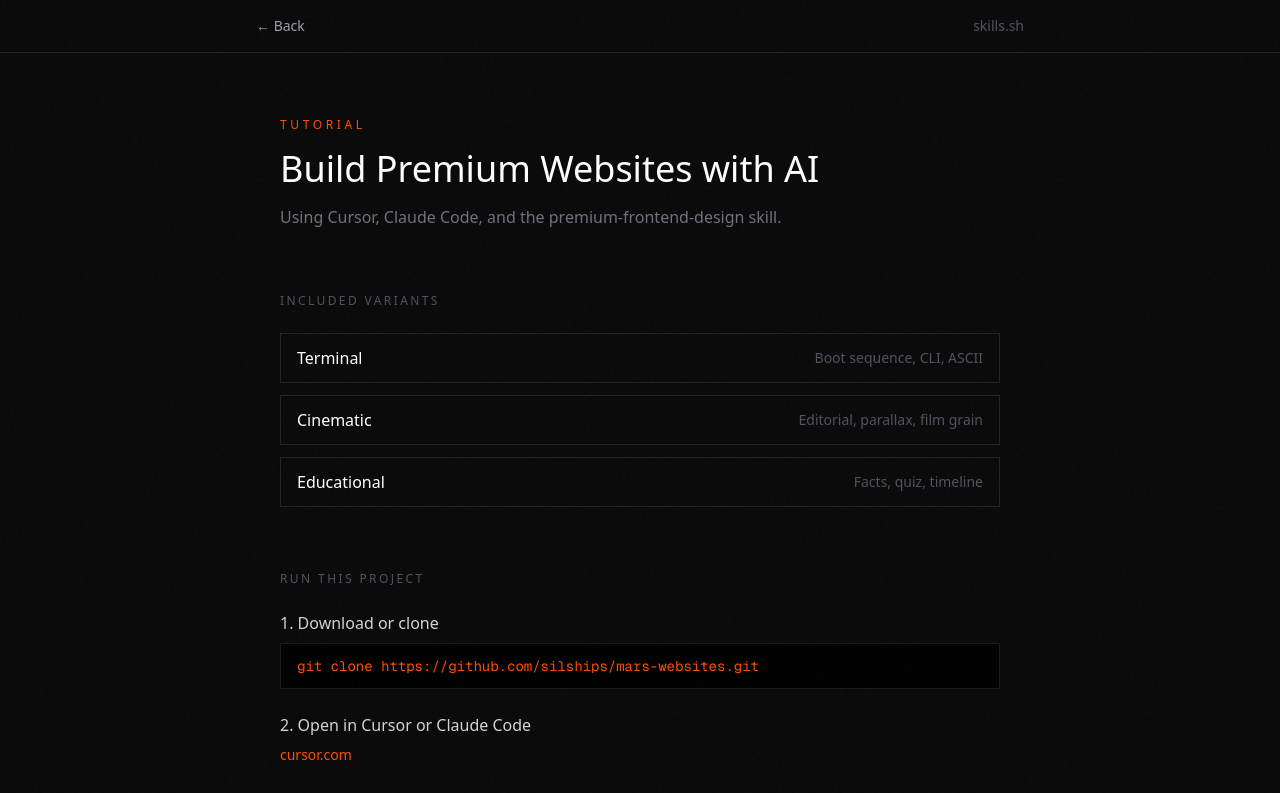
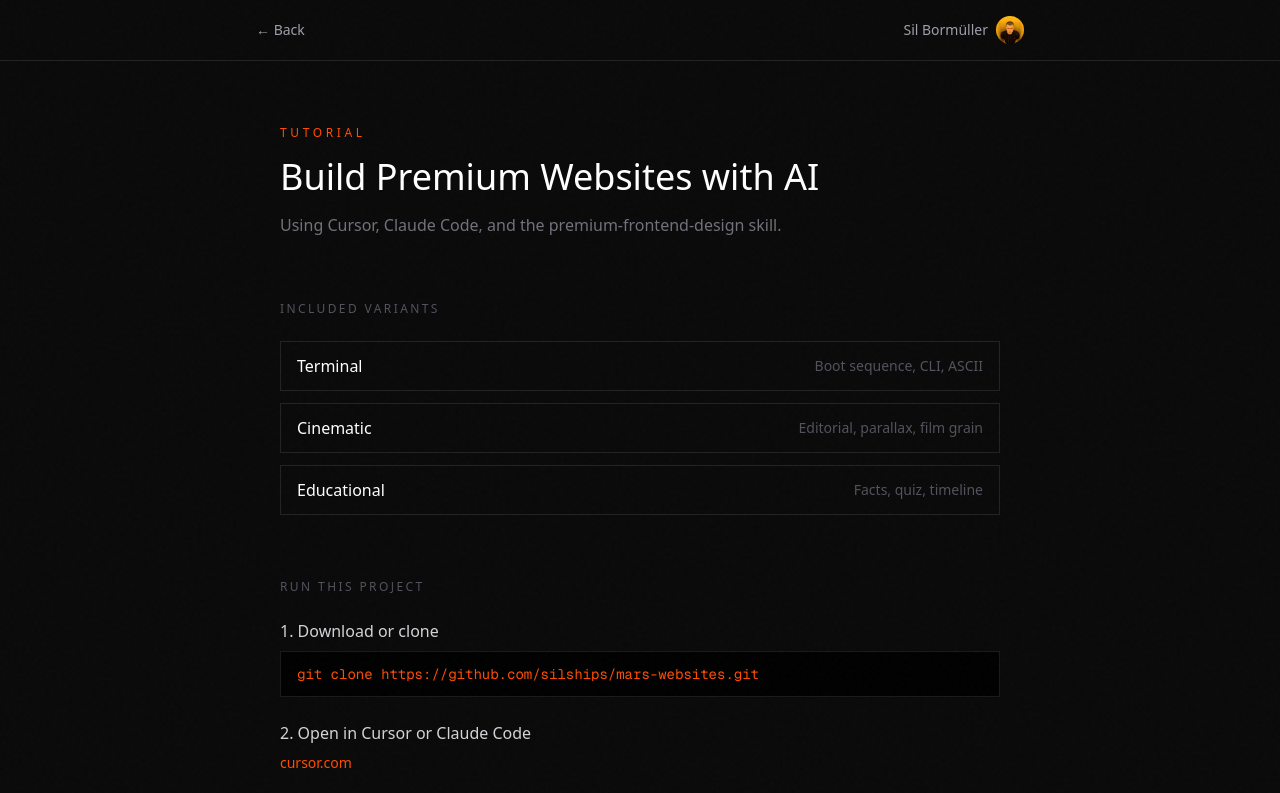
Before and after one commit to silships/mars-websites, a Next.js app: page /tutorial in a window 1280 px wide. Shown: the top 793 px of the page. Built offline with nearby package versions, Linux system fonts and the light colour scheme.

Commit message:
Add avatar to tutorial nav

```diff
--- a/src/app/tutorial/page.tsx
+++ b/src/app/tutorial/page.tsx
@@ -10,12 +10,17 @@ export default function Tutorial() {
             ← Back
           </Link>
           <a
-            href="https://skills.sh"
+            href="https://www.linkedin.com/in/silbormueller/"
             target="_blank"
             rel="noopener noreferrer"
-            className="text-sm text-zinc-600 hover:text-white"
+            className="flex items-center gap-2 text-sm text-zinc-400 hover:text-white"
           >
-            skills.sh
+            <span>Sil Bormüller</span>
+            <img
+              src="/sil-avatar.png"
+              alt="Sil Bormüller"
+              className="w-7 h-7 rounded-full object-cover"
+            />
           </a>
         </div>
       </nav>
```
Also changed, not shown: public/sil-avatar.png (added).
